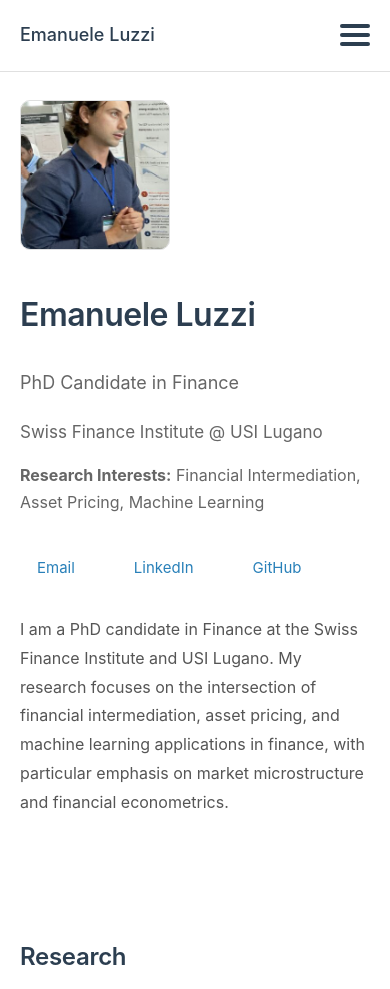
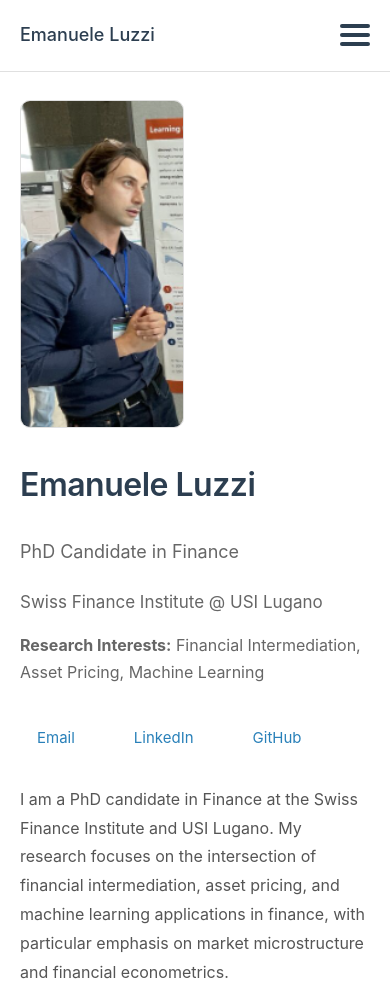
Before and after one commit to emanueleluzzi/emanueleluzzi.github.io, a plain HTML site: page web_test/index.html in a window 390 px wide. Shown: the top 989 px of the page. Drawn offline with Linux system fonts and the light colour scheme.

Commit message:
Pic for mobile

```diff
--- a/web_test/index.html
+++ b/web_test/index.html
@@ -444,8 +444,13 @@
             }
 
             .profile-image {
-                width: 150px;
-                height: 150px;
+                width: 100%;
+                max-width: 180px;
+                height: auto;
+                aspect-ratio: 1/2;
+                object-fit: cover;
+                display: block;
+                margin: 0 auto;
             }
 
             .intro h1 {
```
